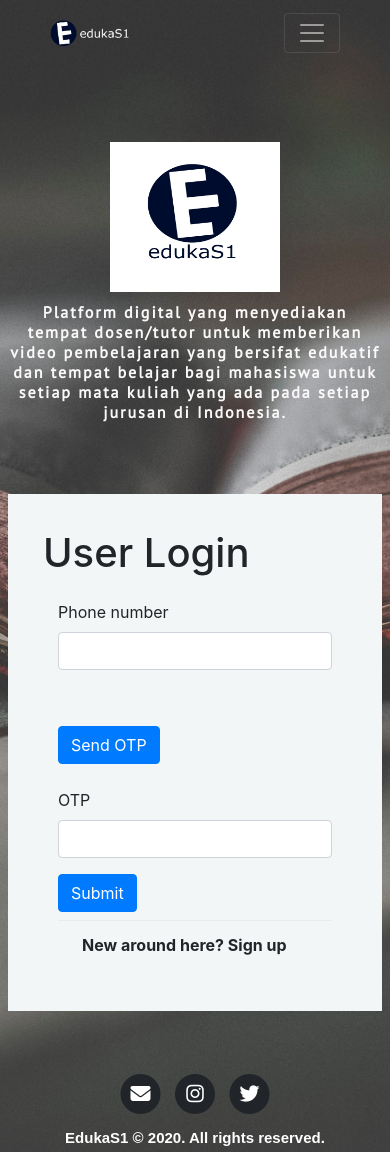
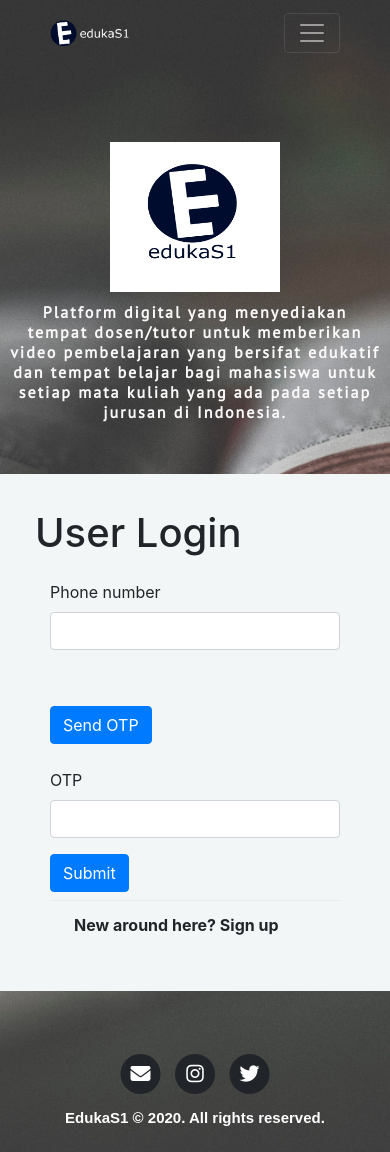
Before and after one commit to cyberclipstamil/edukas1final, a plain HTML site: page login.html in a window 390 px wide. Shown: the top 1152 px of the page. Drawn offline with nearby package versions, Linux system fonts and the light colour scheme.

Commit message:
signup change

```diff
--- a/style/login.css
+++ b/style/login.css
@@ -1,4 +1,4 @@
-body{
+body {
 	height: 100%;
 	width: 100%;
 	background-image: url(img/book.jpg);
@@ -36,7 +36,7 @@ nav button.navbar-toggler:active {
 	outline: none !important;
 }
 
-.login-pg{
+.login-pg {
 	display: flex;
 	justify-content: center;
 	background-color: transparent;
@@ -45,24 +45,27 @@ nav button.navbar-toggler:active {
 
 }
 
-.pic{
+.pic {
 
 	background-size: cover;
 	background-position: center;
 
 }
-.he{
+
+.he {
 	height: 90px;
 	width: 110px;
 	margin-left: 100px;
 	padding: 0px;
 }
-.log{
+
+.log {
 	height: 150px;
 	width: 170px;
 
 }
-.gambar{
+
+.gambar {
 	flex-grow: 1;
 	max-height: 50%;
 	max-width: 30%;
@@ -70,11 +73,13 @@ nav button.navbar-toggler:active {
 	float: left;
 	margin-top: 20vh;
 }
-.gambar-e{
+
+.gambar-e {
 	padding-top: 100px;
 	text-align: center;
 }
-.gambar-e p{
+
+.gambar-e p {
 	line-height: 20px;
 	letter-spacing: 2px;
 	margin: 10px;
@@ -82,6 +87,7 @@ nav button.navbar-toggler:active {
 	font-weight: bold;
 	color: #faf8f8;
 }
+
 .kontainer {
 	flex-grow: 1;
 	max-height: 50%;
@@ -94,27 +100,32 @@ nav button.navbar-toggler:active {
 	margin-bottom: 5vh;
 	border-radius: 20px;
 }
-.log-form{
+
+.log-form {
 	margin: 20px;
 }
-form{
+
+form {
 	padding: 15px;
 }
-.dropdown-item{
+
+.dropdown-item {
 	font-weight: bold !important;
 }
-.dropdown-item:hover{
+
+.dropdown-item:hover {
 	background-color: #e8e8e8 !important;
 	font-weight: normal !important;
 	border-radius: 20px;
 	width: 40vh !important;
 	transition: .5s;
 }
-.form-control{
+
+.form-control {
 	width: 90%;
 }
 
-@media screen and (max-width: 991px ){
+@media screen and (max-width: 991px) {
 	.kontainer {
 		max-width: 35%;
 		transition: .3s;
@@ -189,7 +200,8 @@ form{
 	}
 
 	.navbar-brand img {
-        width: 100px; /* Adjust as needed */
+		width: 100px;
+		/* Adjust as needed */
 	}
 
 	nav ul li a {
@@ -201,20 +213,30 @@ form{
 /* For screens smaller than 576px (phones) */
 .login-pg {
 	display: flex;
-    flex-direction: column;
+	justify-content: space-around;
+	/* Adjust as needed for spacing */
 	align-items: center;
-    justify-content: center;
+	flex-wrap: wrap;
 }
 
 .gambar {
-    margin-bottom: 20px; /* Adjust as needed for spacing */
+	width: 50%;
+	/* Adjust as needed */
+}
+
+.kontainer {
+	width: 50%;
+	/* Adjust as needed */
 }
 
 @media screen and (max-width: 767px) {
+
+	.gambar,
 	.kontainer {
-        max-width: 90%; /* Adjust as needed */
+		width: 100%;
 	}
 }
+
 @media screen and (max-width: 575px) {
 	.gambar {
 		max-width: 100%;
@@ -234,7 +256,8 @@ form{
 	}
 
 	.navbar-brand img {
-        width: 80px; /* Adjust as needed */
+		width: 80px;
+		/* Adjust as needed */
 	}
 
 	nav ul li a {
--- a/style/signup.css
+++ b/style/signup.css
@@ -154,3 +154,49 @@ h4{
     font-weight: bold;
     text-align: center;
 }
+
+
+@media screen and (max-width: 991px) {
+    .form {
+        width: 80%; /* Adjust as needed */
+        left: 10%; /* Adjust as needed */
+        top: 150px; /* Adjust as needed */
+        border-radius: 20px; /* Adjust as needed */
+    }
+
+    h1 {
+        font-size: 36px; /* Adjust as needed */
+    }
+
+    h4 {
+        font-size: 24px; /* Adjust as needed */
+    }
+
+    .form-group,
+    .form-row {
+        padding-left: 10px; /* Adjust as needed */
+    }
+
+    .btn {
+        margin-left: 10px; /* Adjust as needed */
+        margin-bottom: 10px; /* Adjust as needed */
+        width: 90%; /* Adjust as needed */
+        border-radius: 20px; /* Adjust as needed */
+    }
+
+    .dropdown-item {
+        margin-left: 10px; /* Adjust as needed */
+        margin-bottom: 5px; /* Adjust as needed */
+        width: 90%; /* Adjust as needed */
+    }
+
+    #footer {
+        margin-top: 20px; /* Adjust as needed */
+    }
+
+    #recaptcha-container {
+        width: 90%; /* Make reCAPTCHA box responsive */
+        margin-left: 10px; /* Adjust as needed */
+        margin-bottom: 10px; /* Adjust as needed */
+    }
+}
```
Lines whose indentation alone changed are shown as unchanged.
